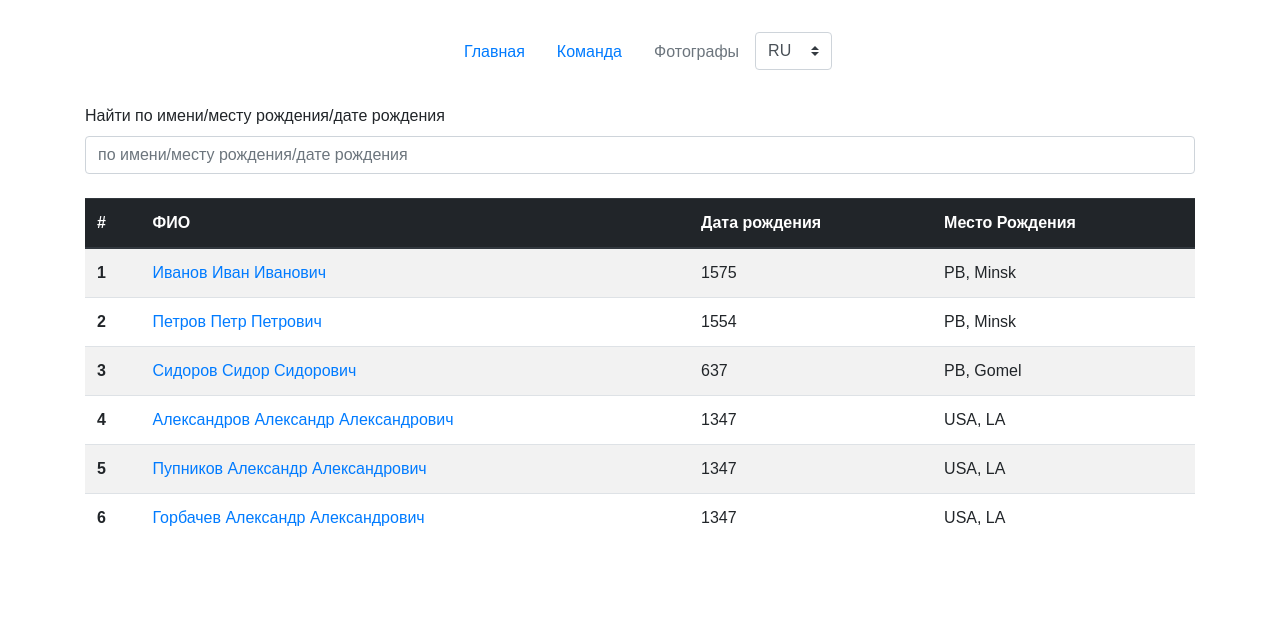
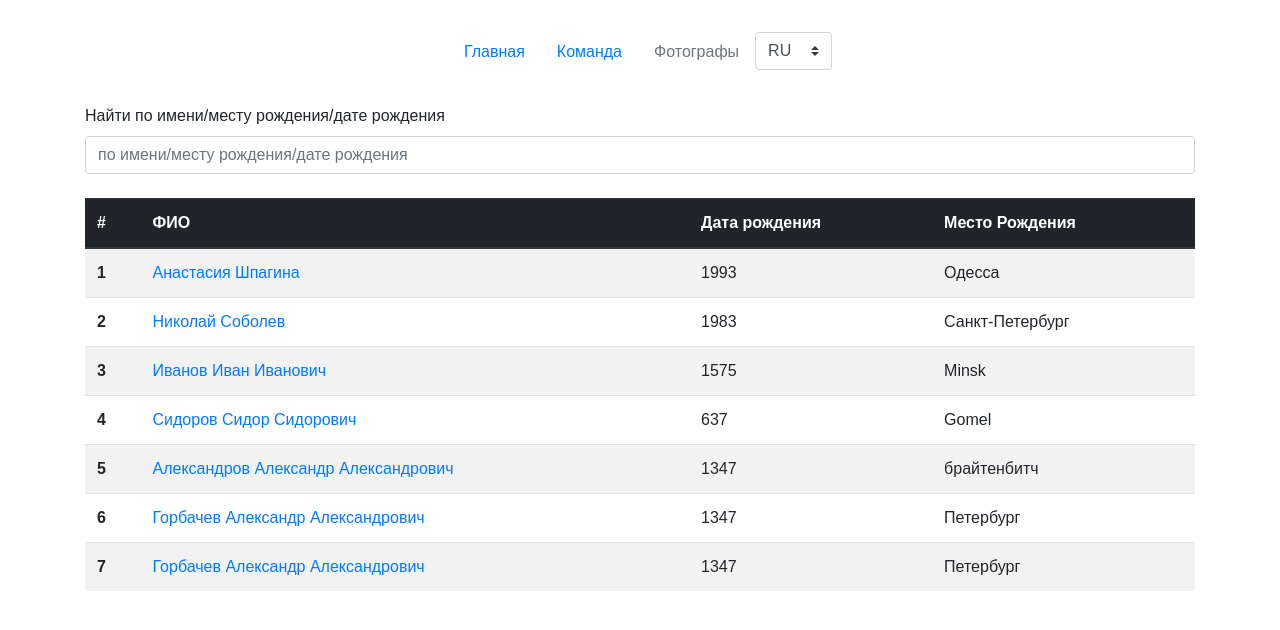
Before and after one commit to svyatlo/rss-group-16, a website: page app/authors.html in a window 1280 px wide. Drawn offline with nearby package versions, Linux system fonts and the light colour scheme; files that its build step writes are made by us from their sources.

Commit message:
feat: add table of authors render using js

```diff
--- a/app/authors.html
+++ b/app/authors.html
@@ -35,57 +35,8 @@
         </ul>
       </nav>
     </header>
-
     <label for="search-text">Найти по имени/месту рождения/дате рождения </label>
     <input class="form-control search-input" type="text" id="search-text" placeholder="по имени/месту рождения/дате рождения">
-    <table class="table table-striped" id="info-table">
-      <thead class="thead-dark">
-        <tr>
-          <th scope="col">#</th>
-          <th scope="col">ФИО</th>
-          <th scope="col">Дата рождения</th>
-          <th scope="col">Место Рождения</th>
-        </tr>
-      </thead>
-      <tbody id="myTable">
-        <tr class="authorNumber_01">
-          <th scope="row">1</th>
-          <td><a class="link" href="#">Иванов Иван Иванович</a></td>
-          <td>1575</td>
-          <td>PB, Minsk</td>
-        </tr>
-        <tr class="authorNumber_02">
-          <th scope="row">2</th>
-          <td><a class="link" href="#">Петров Петр Петрович</a></td>
-          <td>1554</td>
-          <td>PB, Minsk</td>
-        </tr>
-        <tr class="authorNumber_03">
-          <th scope="row">3</th>
-          <td><a class="link" href="#">Сидоров Сидор Сидорович</a></td>
-          <td>637</td>
-          <td>PB, Gomel</td>
-        </tr>
-        <tr class="authorNumber_04">
-          <th scope="row">4</th>
-          <td><a class="link" href="#">Александров Александр Александрович</a></td>
-          <td>1347</td>
-          <td>USA, LA</td>
-        </tr>
-        <tr class="authorNumber_04">
-          <th scope="row">5</th>
-          <td><a class="link" href="#">Пупников Александр Александрович</a></td>
-          <td>1347</td>
-          <td>USA, LA</td>
-        </tr>
-        <tr class="authorNumber_04">
-          <th scope="row">6</th>
-          <td><a class="link" href="#">Горбачев Александр Александрович</a></td>
-          <td>1347</td>
-          <td>USA, LA</td>
-        </tr>
-      </tbody>
-    </table>
   </div>
   <script src="./scripts/authors.js"></script>
 </body>
--- a/app/scripts/authors.js
+++ b/app/scripts/authors.js
@@ -1,3 +1,84 @@
+const arrPhotograph = [
+  {
+    name: 'Анастасия Шпагина',
+    date: '1993',
+    city: 'Одесса',
+    link: './photographer_1.html',
+    id: '01',
+  },
+  {
+    name: 'Николай Соболев ',
+    date: '1983',
+    city: 'Санкт-Петербург',
+    link: './photographer_2.html',
+    id: '02',
+  },
+  {
+    name: 'Иванов Иван Иванович ',
+    date: '1575',
+    city: 'Minsk',
+    link: './photographer_3.html',
+    id: '03',
+  },
+  {
+    name: 'Сидоров Сидор Сидорович',
+    date: '637',
+    city: 'Gomel',
+    link: './photographer_4.html',
+    id: '04',
+  },
+  {
+    name: 'Александров Александр Александрович',
+    date: '1347',
+    city: 'брайтенбитч',
+    link: './photographer_5.html',
+    id: '05',
+  },
+  {
+    name: 'Горбачев Александр Александрович',
+    date: '1347',
+    city: 'Петербург',
+    link: './photographer_6.html',
+    id: '06',
+  },
+  {
+    name: 'Горбачев Александр Александрович',
+    date: '1347',
+    city: 'Петербург',
+    link: './photographer_7.html',
+    id: '07',
+  }];
+
+const container = document.querySelector('.container');
+const createTable = document.createElement('table');
+createTable.id = 'info-table';
+createTable.classList.add('table');
+createTable.classList.add('table-striped');
+
+let body = '';
+arrPhotograph.forEach((element, i) => {
+  body += `
+    <tr class="authorNumber_${element.id}">
+      <th scope="row">${i + 1}</th>
+      <td><a class="link" href="${element.link}">${element.name}</a></td>
+      <td>${element.date}</td>
+      <td>${element.city}</td>
+    </tr>
+  `;
+});
+
+createTable.innerHTML = `
+  <thead class="thead-dark">
+    <tr>
+      <th scope="col">#</th>
+      <th scope="col">ФИО</th>
+      <th scope="col">Дата рождения</th>
+      <th scope="col">Место Рождения</th>
+    </tr>
+  </thead>
+  ${body}`;
+container.appendChild(createTable);
+
 function tableSearch() {
   const phrase = document.getElementById('search-text');
   const table = document.getElementById('info-table');
```
